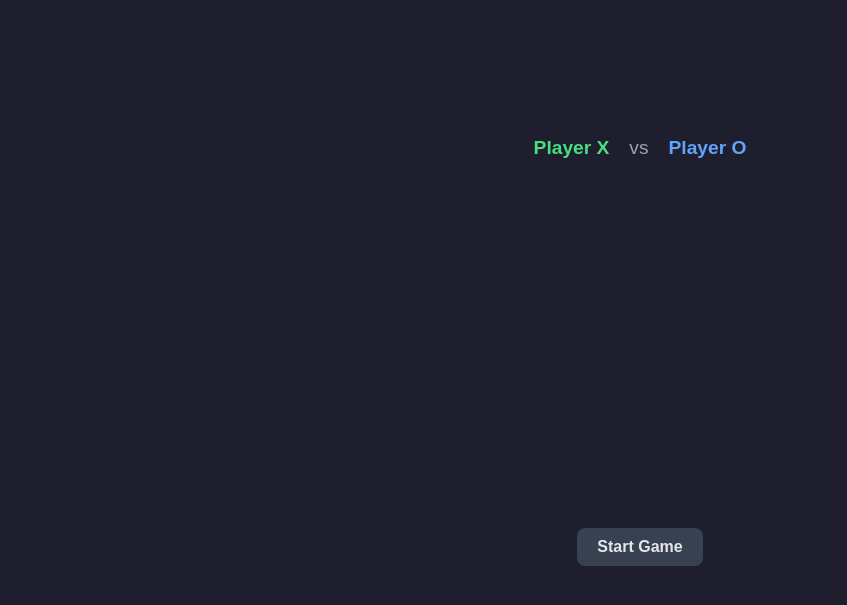
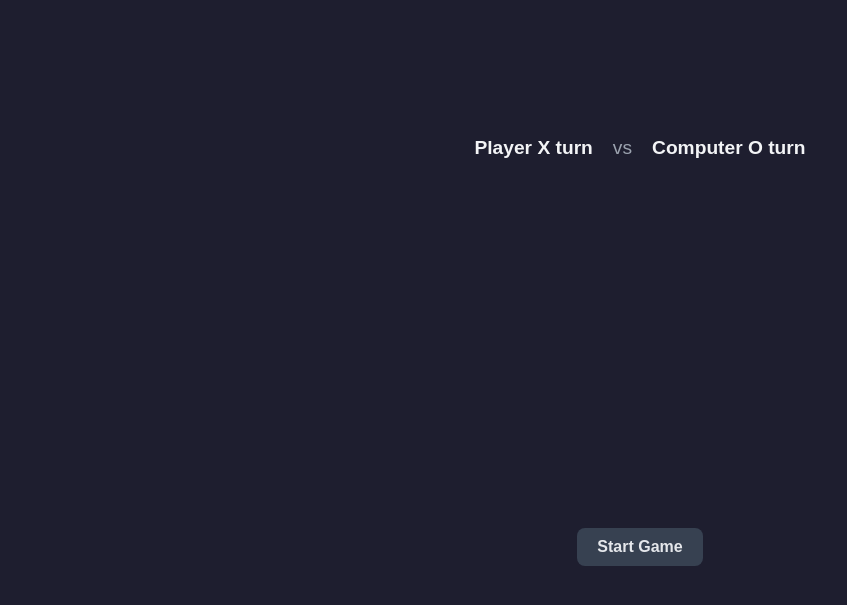
Before and after one commit to lesterpaz99/vanilla-tic-tac-toe-game, a website built with webpack: page index.html in a window 1280 px wide. Shown: the part 51-656 px from the top of the page, without its empty margins (0-847 px from the left). Built offline with nearby package versions, Linux system fonts and the light colour scheme; what js-confetti would draw is missing.

Commit message:
update players turn text

```diff
--- a/index.html
+++ b/index.html
@@ -9,9 +9,9 @@
 		<div class="logo">Super - Tic Tac Toe</div>
 		<div class="container">
 			<div class="players">
-				<span class="player player-x">Player X</span>
+				<span class="player">Player X turn</span>
 				<span class="vs">vs</span>
-				<span class="player player-o">Player O</span>
+				<span class="player">Computer O turn</span>
 			</div>
 			<div class="board" id="board">
 				<div class="cell inactive" data-cell="0,0"></div>
```
